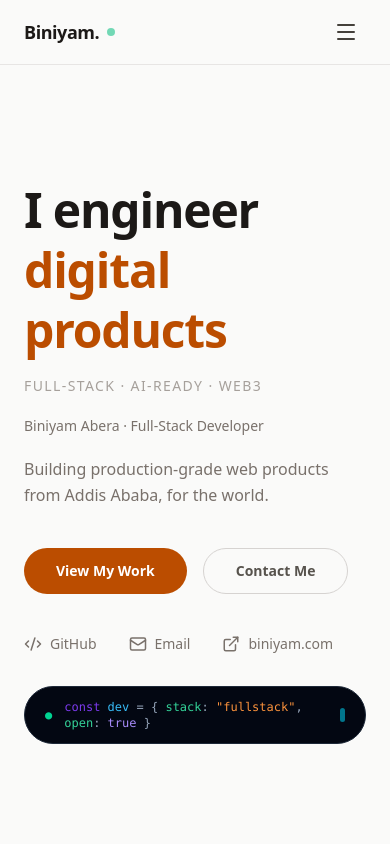
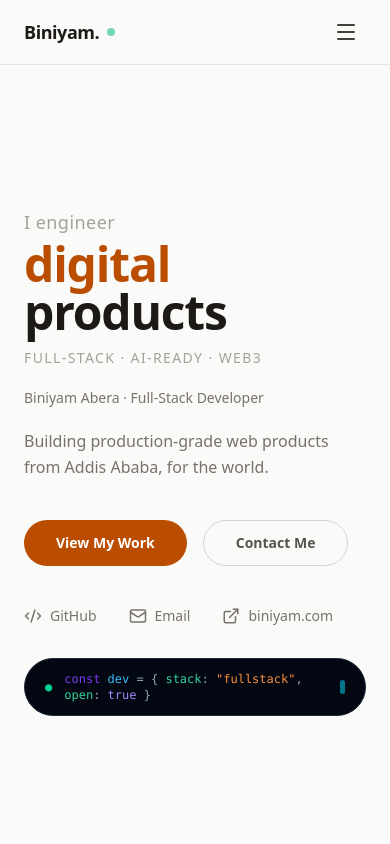
Before and after one commit to binicode/biniyam-portfolio, a Next.js app: page / in a window 390 px wide. Shown: the top 844 px of the page. Built offline with nearby package versions, Linux system fonts and the light colour scheme.

Commit message:
feat: improve Hero headline hierarchy on mobile

```diff
--- a/src/components/sections/Hero.tsx
+++ b/src/components/sections/Hero.tsx
@@ -32,11 +32,16 @@ export default function Hero() {
                         initial="hidden"
                         animate="visible"
                         custom={0}
-                        className="text-5xl md:text-6xl lg:text-7xl font-bold tracking-tight leading-tight text-stone-900 dark:text-slate-50 mb-4"
+                        className="mb-3"
                     >
-                        I engineer
-                        <span className="block text-amber-700 dark:text-cyan-400">
-                            digital products
+                        <span className="block text-lg md:text-xl lg:text-2xl font-medium text-stone-400 dark:text-gray-500 tracking-wide mb-1">
+                            I engineer
+                        </span>
+                        <span className="block text-5xl md:text-6xl lg:text-7xl font-bold tracking-tight leading-none text-amber-700 dark:text-cyan-400">
+                            digital
+                        </span>
+                        <span className="block text-5xl md:text-6xl lg:text-7xl font-bold tracking-tight leading-none text-stone-900 dark:text-slate-50">
+                            products
                         </span>
                     </motion.h1>
 
```
